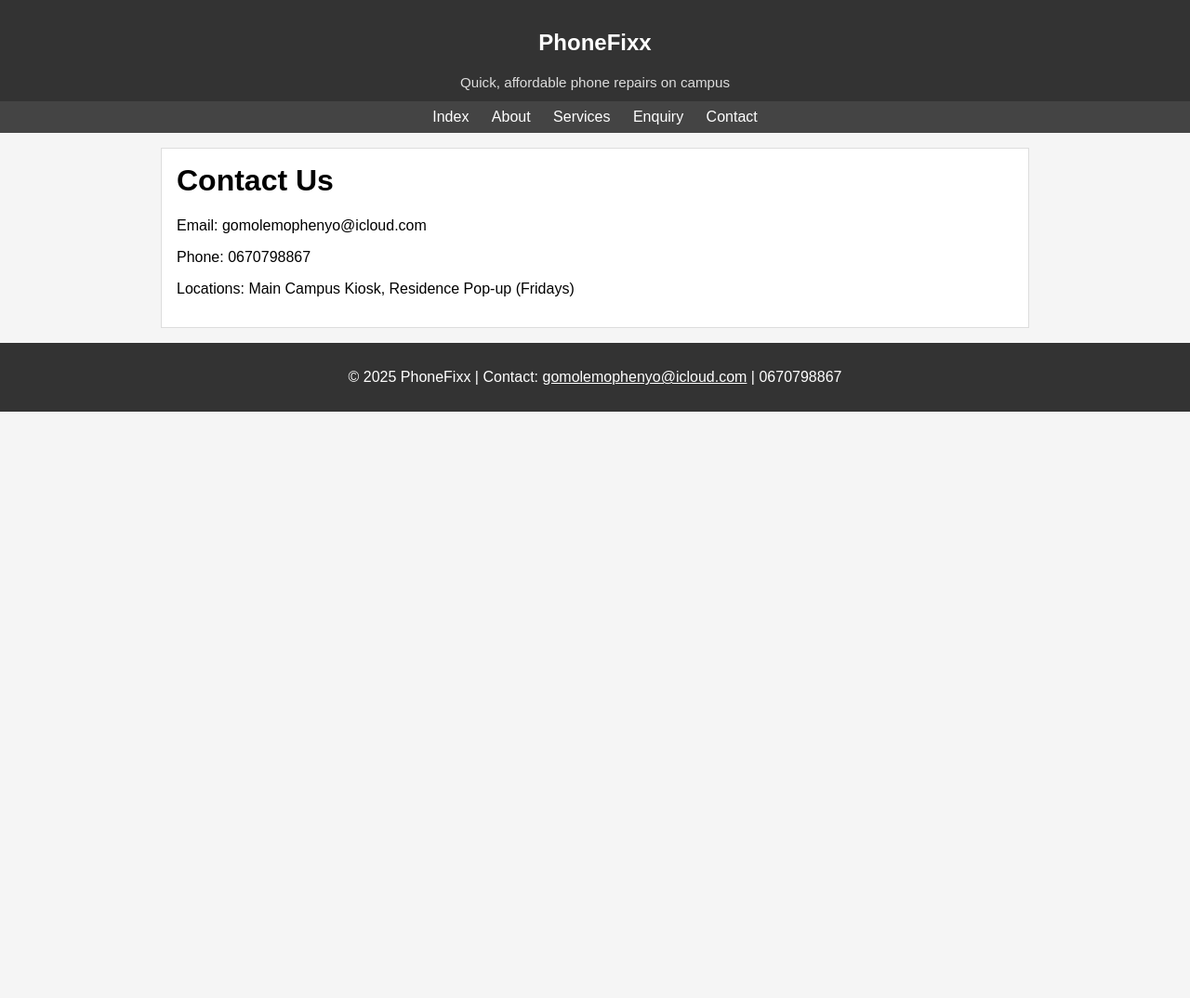
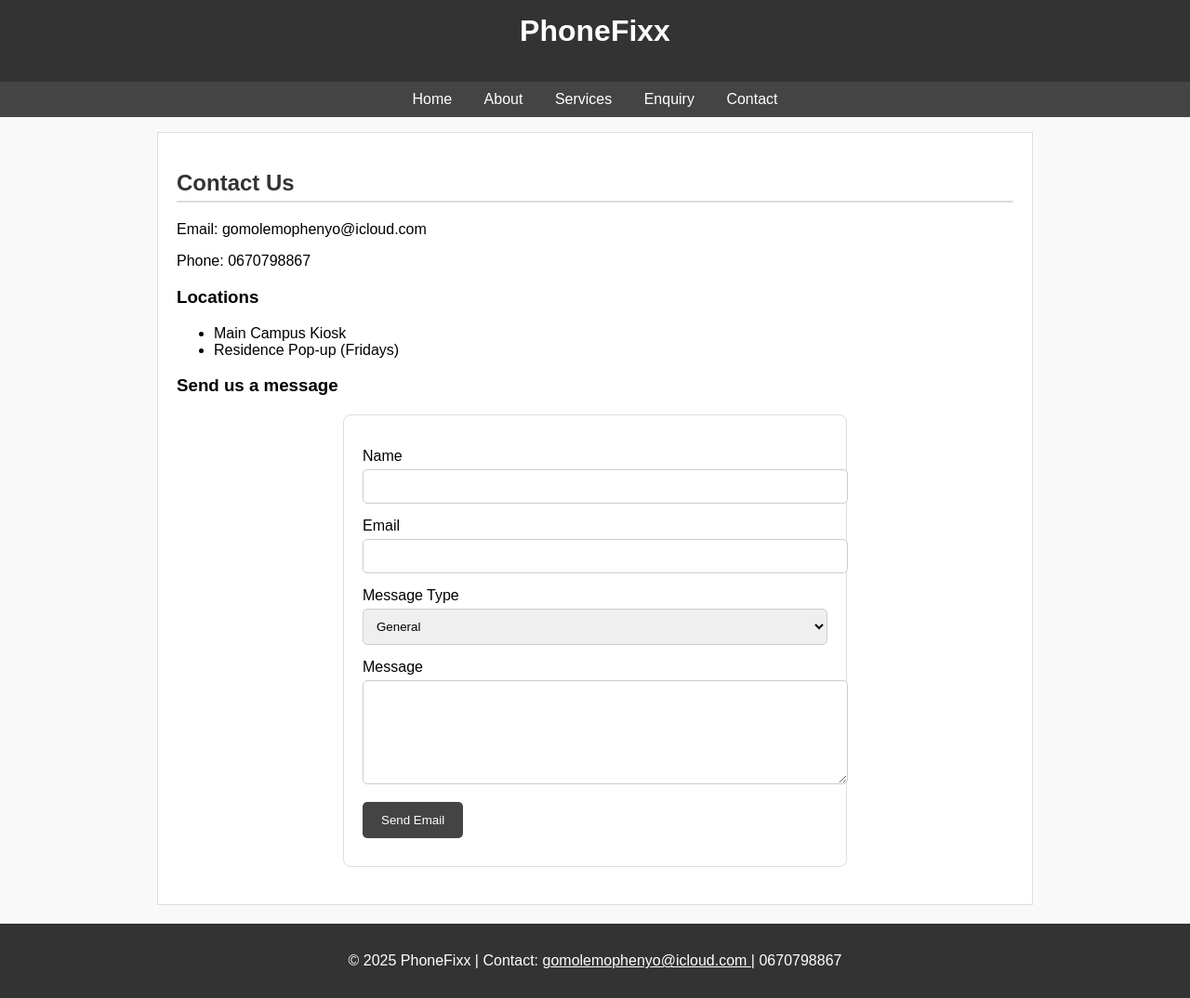
Before and after one commit to Gomolemobig15/phonefixx_site, a plain HTML site: page contact.html in a window 1280 px wide. Shown: the whole page at 93% size. Before the commit the page ends 800 px from the top, so only its background shows below. Drawn offline with Linux system fonts and the light colour scheme.

Commit message:
Enhance contact.html with styles and form
Added styling and a contact form to the contact page.

```diff
--- a/contact.html
+++ b/contact.html
@@ -1,33 +1,140 @@
 <!DOCTYPE html>
-<html>
+<html lang="en">
 <head>
-    <meta charset="utf-8">
+    <meta charset="UTF-8">
+    <meta name="viewport" content="width=device-width, initial-scale=1.0">
     <title>PhoneFixx - Contact</title>
     <link rel="stylesheet" href="css/style.css">
-    <!-- Beginner-style site built for assignment -->
+
+    <style>
+        body {
+            font-family: Arial, sans-serif;
+            background-color: #f9f9f9;
+            margin: 0;
+            padding: 0;
+        }
+        header {
+            background-color: #333;
+            color: white;
+            text-align: center;
+            padding: 15px;
+        }
+        nav {
+            background-color: #444;
+            text-align: center;
+            padding: 10px;
+        }
+        nav a {
+            color: white;
+            text-decoration: none;
+            margin: 0 15px;
+        }
+        main {
+            padding: 20px;
+        }
+        h2 {
+            color: #333;
+            border-bottom: 2px solid #ddd;
+            padding-bottom: 5px;
+        }
+        footer {
+            background-color: #333;
+            color: white;
+            text-align: center;
+            padding: 15px;
+            margin-top: 20px;
+        }
+        form {
+            background: white;
+            padding: 20px;
+            border: 1px solid #ddd;
+            border-radius: 8px;
+            max-width: 500px;
+            margin: 20px auto;
+        }
+        form label {
+            display: block;
+            margin-top: 15px;
+        }
+        input, textarea, select {
+            width: 100%;
+            padding: 10px;
+            margin-top: 5px;
+            border: 1px solid #ccc;
+            border-radius: 5px;
+        }
+        button {
+            margin-top: 15px;
+            padding: 12px 20px;
+            border: none;
+            background: #444;
+            color: white;
+            border-radius: 5px;
+            cursor: pointer;
+        }
+        button:hover {
+            background: #333;
+        }
+    </style>
 </head>
+
 <body>
+
 <header>
-      <h2>PhoneFixx</h2>
-      <div class="tagline">Quick, affordable phone repairs on campus</div>
+    <h1>PhoneFixx</h1>
 </header>
+
 <nav>
-        <a href="index.html">Index</a>
+    <a href="business_proposal.html">Home</a>
     <a href="about.html">About</a>
     <a href="services.html">Services</a>
     <a href="enquiry.html">Enquiry</a>
     <a href="contact.html">Contact</a>
 </nav>
+
 <main>
-      <h1>Contact Us</h1>
+    <h2>Contact Us</h2>
     <p>Email: gomolemophenyo@icloud.com</p>
     <p>Phone: 0670798867</p>
-<p>Locations: Main Campus Kiosk, Residence Pop-up (Fridays)</p>
 
+    <h3>Locations</h3>
+    <ul>
+        <li>Main Campus Kiosk</li>
+        <li>Residence Pop-up (Fridays)</li>
+    </ul>
+
+    <h3>Send us a message</h3>
+    <form id="contactForm">
+        <label>Name
+            <input type="text" id="c-name" required>
+        </label>
+        <label>Email
+            <input type="email" id="c-email" required>
+        </label>
+        <label>Message Type
+            <select id="c-type">
+                <option>General</option>
+                <option>Feedback</option>
+                <option>Volunteer</option>
+            </select>
+        </label>
+        <label>Message
+            <textarea id="c-msg" rows="6" required></textarea>
+        </label>
+        <button type="submit">Send Email</button>
+        <div id="c-result" aria-live="polite" style="margin-top:10px;"></div>
+    </form>
 </main>
+
 <footer>
-      <p>&copy; 2025 PhoneFixx | Contact: <a href="mailto:gomolemophenyo@icloud.com" style="color:#fff;">gomolemophenyo@icloud.com</a> | 0670798867</p>
+    <p>&copy; 2025 PhoneFixx | Contact:
+        <a href="mailto:gomolemophenyo@icloud.com" style="color:white;">
+            gomolemophenyo@icloud.com
+        </a>
+        | 0670798867
+    </p>
 </footer>
+
 <script src="js/script.js"></script>
 </body>
 </html>
```
Lines whose indentation alone changed are shown as unchanged.
